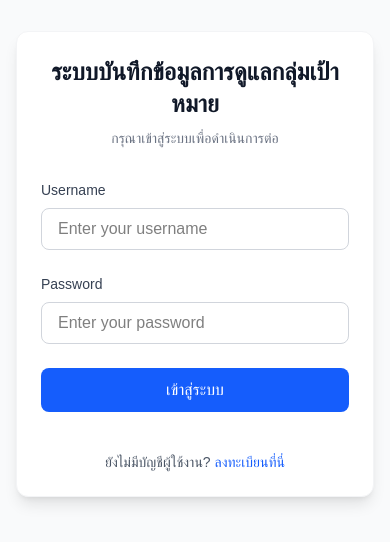
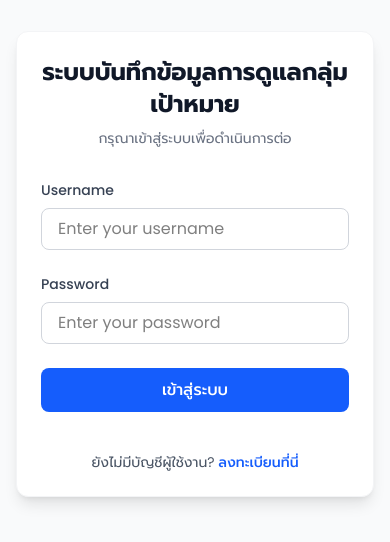
Before and after one commit to suriyamitmint-del/work-log-system-v2, a Next.js app: page /login in a window 390 px wide. Shown: the part 158-700 px from the top of the page. Built offline with nearby package versions, Linux system fonts and the light colour scheme.

Commit message:
fix: ensure fonts load correctly on mobile browsers

```diff
--- a/src/app/globals.css
+++ b/src/app/globals.css
@@ -1,10 +1,9 @@
 @import "tailwindcss";
-@import url('https://fonts.googleapis.com/css2?family=Poppins:wght@300;400;500;600;700&family=Prompt:wght@300;400;500;600;700&display=swap');
 
 @theme {
   --color-background: var(--background);
   --color-foreground: var(--foreground);
-  --font-sans: "Poppins", "Prompt", sans-serif;
+  --font-sans: 'Poppins', 'Prompt', sans-serif;
 }
 
 :root {
@@ -22,5 +21,5 @@
 body {
   background: var(--background);
   color: var(--foreground);
-  font-family: var(--font-sans);
+  font-family: 'Poppins', 'Prompt', sans-serif !important;
 }
--- a/src/app/layout.tsx
+++ b/src/app/layout.tsx
@@ -14,6 +14,11 @@
 }>) {
   return (
     <html lang="th">
+      <head>
+        <link rel="preconnect" href="https://fonts.googleapis.com" />
+        <link rel="preconnect" href="https://fonts.gstatic.com" crossOrigin="anonymous" />
+        <link href="https://fonts.googleapis.com/css2?family=Poppins:wght@300;400;500;600;700&family=Prompt:wght@300;400;500;600;700&display=swap" rel="stylesheet" />
+      </head>
       <body className={`font-sans antialiased`}>
         <Providers>
           {children}
```
